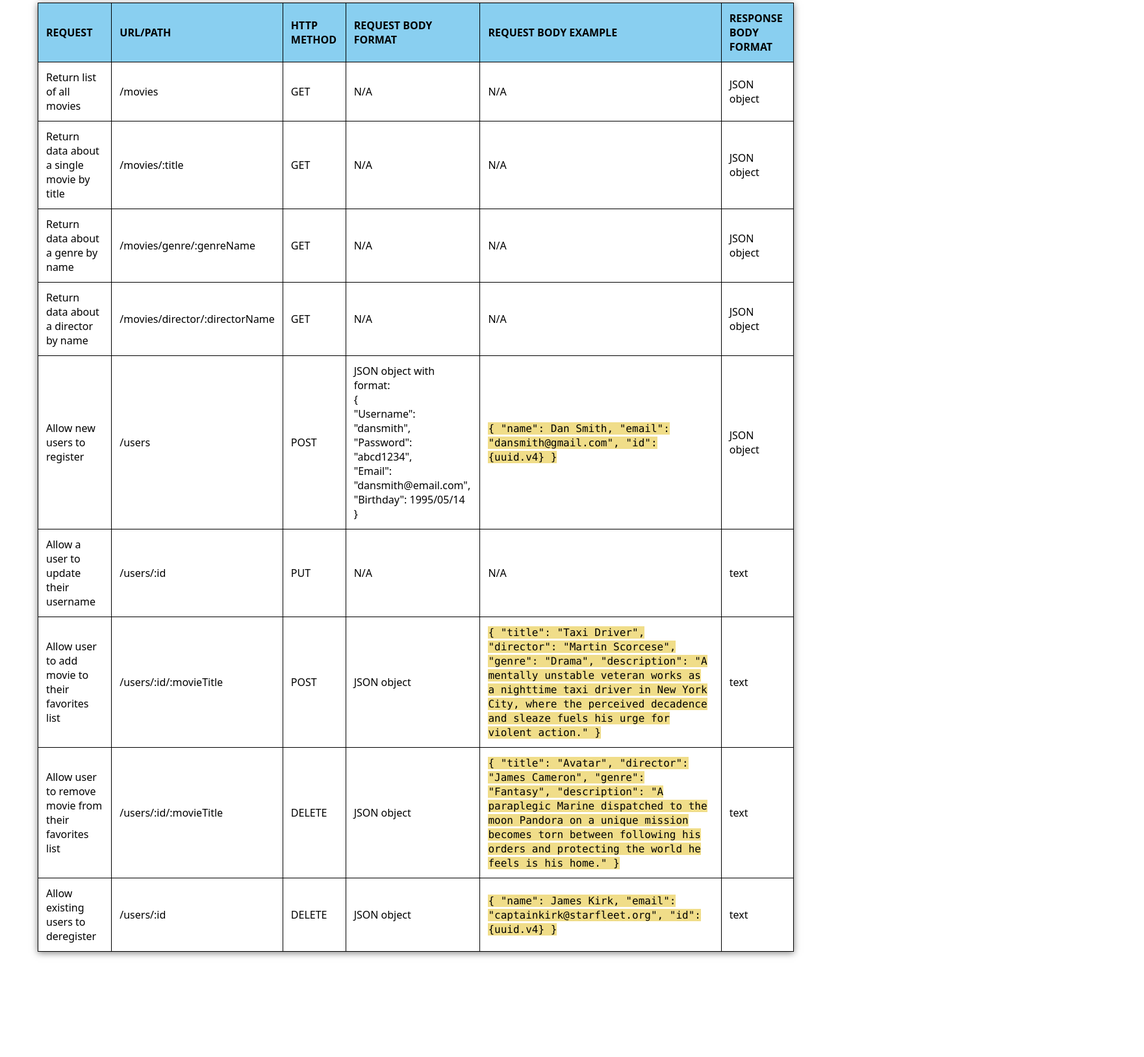
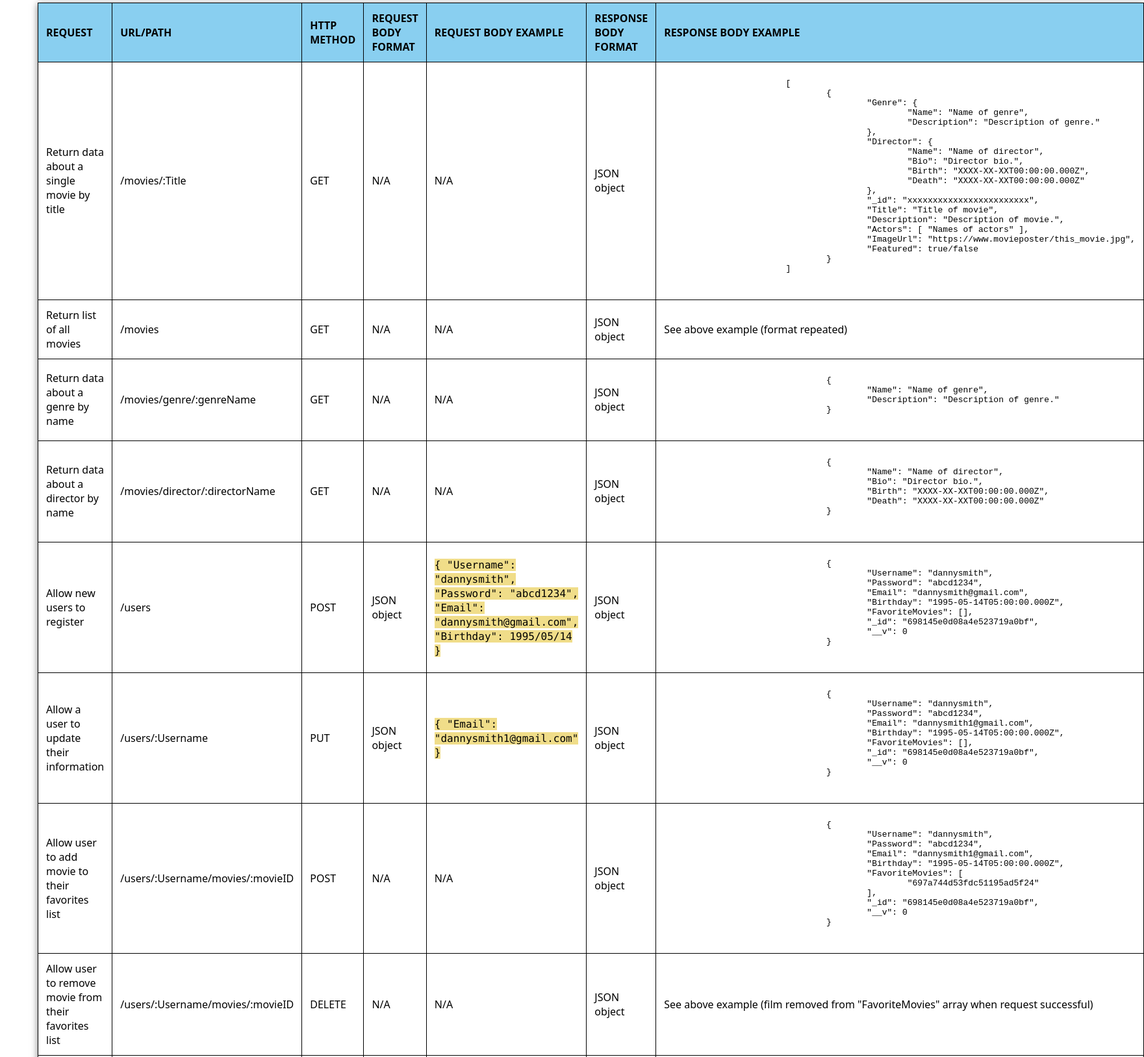
Before and after one commit to elicost/movie_api, a website: page public/documentation.html in a window 1280 px wide. Shown: the part 178-1805 px from the top of the page at 65% size, 1761 px wide, since content can reach past the window. Before the commit the page ends 1701 px from the top, so only its background shows below. Drawn offline with Linux system fonts and the light colour scheme.

Commit message:
Update documentation to reflect new endpoints

```diff
--- a/public/documentation.html
+++ b/public/documentation.html
@@ -20,9 +20,40 @@
 			<th>REQUEST BODY FORMAT</th>
 			<th>REQUEST BODY EXAMPLE</th>
 			<th>RESPONSE BODY FORMAT</th>
+			<th>RESPONSE BODY EXAMPLE</th>
 		</tr>
 	</thead>
 	<tbody>
+		<tr>
+			<td>Return data about a single movie by title</td>
+			<td>/movies/:Title</td>
+			<td>GET</td>
+			<td>N/A</td>
+			<td>N/A</td>
+			<td>JSON object</td>
+			<td><pre>
+			[
+				{
+					"Genre": {
+						"Name": "Name of genre",
+						"Description": "Description of genre."
+					},
+					"Director": {
+						"Name": "Name of director",
+						"Bio": "Director bio.",
+						"Birth": "XXXX-XX-XXT00:00:00.000Z",
+						"Death": "XXXX-XX-XXT00:00:00.000Z"
+					},
+					"_id": "xxxxxxxxxxxxxxxxxxxxxxxx",
+					"Title": "Title of movie",
+					"Description": "Description of movie.",
+					"Actors": [ "Names of actors" ],
+					"ImageUrl": "https://www.movieposter/this_movie.jpg",
+					"Featured": true/false
+				}
+			]
+			</pre></td>
+		</tr>
 		<tr>
 			<td>Return list of all movies</td>
 			<td>/movies</td>
@@ -30,14 +61,7 @@
 			<td>N/A</td>
 			<td>N/A</td>
 			<td>JSON object</td>
-		</tr>
-		<tr>
-			<td>Return data about a single movie by title</td>
-			<td>/movies/:title</td>
-			<td>GET</td>
-			<td>N/A</td>
-			<td>N/A</td>
-			<td>JSON object</td>
+			<td>See above example (format repeated)</td>
 		</tr>
 		<tr>
 			<td>Return data about a genre by name</td>
@@ -46,6 +70,12 @@
 			<td>N/A</td>
 			<td>N/A</td>
 			<td>JSON object</td>
+			<td><pre>
+				{
+					"Name": "Name of genre",
+					"Description": "Description of genre."
+				}
+			</pre></td>
 		</tr>
 		<tr>
 			<td>Return data about a director by name</td>
@@ -54,53 +84,91 @@
 			<td>N/A</td>
 			<td>N/A</td>
 			<td>JSON object</td>
+			<td><pre>
+				{
+					"Name": "Name of director",
+					"Bio": "Director bio.",
+					"Birth": "XXXX-XX-XXT00:00:00.000Z",
+					"Death": "XXXX-XX-XXT00:00:00.000Z"
+				}
+			</pre></td>
 		</tr>
 		<tr>
 			<td>Allow new users to register</td>
 			<td>/users</td>
 			<td>POST</td>
-			<td>JSON object with format:<br>
-				{<br>
-					"Username": "dansmith",<br>
-					"Password": "abcd1234",<br>
-					"Email": "dansmith@email.com",<br>
-					"Birthday": 1995/05/14<br>
+			<td>JSON object</td>
+			<td><code>{ "Username": "dannysmith", "Password": "abcd1234", "Email": "dannysmith@gmail.com", "Birthday": 1995/05/14 }</code></td>
+			<td>JSON object</td>
+			<td><pre>
+				{
+					"Username": "dannysmith",
+					"Password": "abcd1234",
+					"Email": "dannysmith@gmail.com",
+					"Birthday": "1995-05-14T05:00:00.000Z",
+					"FavoriteMovies": [],
+					"_id": "698145e0d08a4e523719a0bf",
+					"__v": 0
 				}
-			</td>
-			<td><code>{ "name": Dan Smith, "email": "dansmith@gmail.com", "id": {uuid.v4} }</code></td>
-			<td>JSON object</td>
+			</pre></td>
 		</tr>
 		<tr>
-			<td>Allow a user to update their username</td>
-			<td>/users/:id</td>
+			<td>Allow a user to update their information</td>
+			<td>/users/:Username</td>
 			<td>PUT</td>
-			<td>N/A</td>
-			<td>N/A</td>
-			<td>text</td>
+			<td>JSON object</td>
+			<td><code>{ "Email": "dannysmith1@gmail.com" }</code></td>
+			<td>JSON object</td>
+			<td><pre>
+				{
+					"Username": "dannysmith",
+					"Password": "abcd1234",
+					"Email": "dannysmith1@gmail.com",
+					"Birthday": "1995-05-14T05:00:00.000Z",
+					"FavoriteMovies": [],
+					"_id": "698145e0d08a4e523719a0bf",
+					"__v": 0
+				}
+			</pre></td>
 		</tr>
 		<tr>
 			<td>Allow user to add movie to their favorites list</td>
-			<td>/users/:id/:movieTitle</td>
+			<td>/users/:Username/movies/:movieID</td>
 			<td>POST</td>
+			<td>N/A</td>
+			<td>N/A</td>
 			<td>JSON object</td>
-			<td><code>{ "title": "Taxi Driver", "director": "Martin Scorcese", "genre": "Drama", "description": "A mentally unstable veteran works as a nighttime taxi driver in New York City, where the perceived decadence and sleaze fuels his urge for violent action." }</code></td>
-			<td>text</td>
+			<td><pre>
+				{
+					"Username": "dannysmith",
+					"Password": "abcd1234",
+					"Email": "dannysmith1@gmail.com",
+					"Birthday": "1995-05-14T05:00:00.000Z",
+					"FavoriteMovies": [
+						"697a744d53fdc51195ad5f24"
+					],
+					"_id": "698145e0d08a4e523719a0bf",
+					"__v": 0
+				}
+			</pre></td>
 		</tr>
 		<tr>
 			<td>Allow user to remove movie from their favorites list</td>
-			<td>/users/:id/:movieTitle</td>
+			<td>/users/:Username/movies/:movieID</td>
 			<td>DELETE</td>
+			<td>N/A</td>
+			<td>N/A</td>
 			<td>JSON object</td>
-			<td><code>{ "title": "Avatar", "director": "James Cameron", "genre": "Fantasy", "description": "A paraplegic Marine dispatched to the moon Pandora on a unique mission becomes torn between following his orders and protecting the world he feels is his home." }</code></td>
-			<td>text</td>
+			<td>See above example (film removed from "FavoriteMovies" array when request successful)</td>
 		</tr>
 		<tr>
 			<td>Allow existing users to deregister</td>
-			<td>/users/:id</td>
+			<td>/users/:Username</td>
 			<td>DELETE</td>
-			<td>JSON object</td>
-			<td><code>{ "name": James Kirk, "email": "captainkirk@starfleet.org", "id": {uuid.v4} }</code></td>
+			<td>N/A</td>
+			<td>N/A</code></td>
 			<td>text</td>
+			<td><pre>dannysmith was deleted.</pre></td>
 		</tr>
 	</tbody>
     </table>
```
